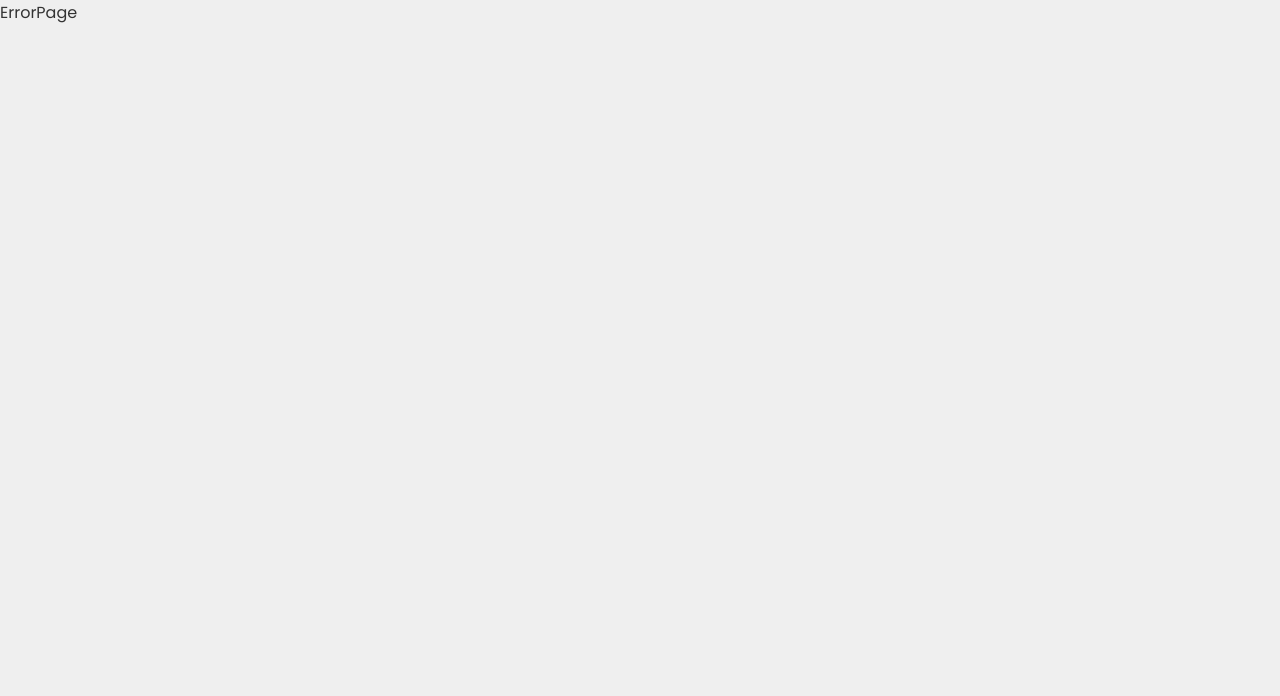
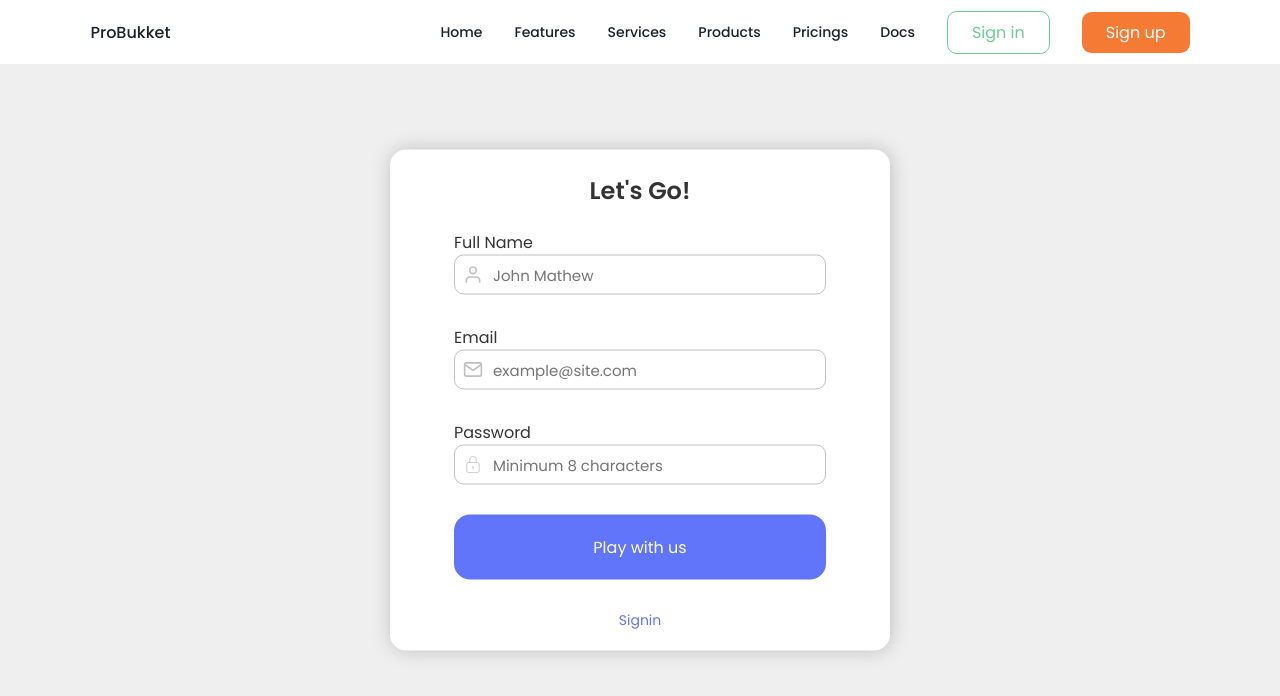
Before and after one commit to Manoranjan938/probukket-ui, a React (Create React App) app: page /signup in a window 1280 px wide. Before the commit this address had no page. Shown: the top 696 px of the page. Built offline with nearby package versions, Linux system fonts and the light colour scheme.

Commit message:
Added signup, forgot pass page and skeleton component and alert component

```diff
--- a/package.json
+++ b/package.json
@@ -10,11 +10,13 @@
     "@types/node": "^16.18.21",
     "@types/react": "^18.0.29",
     "@types/react-dom": "^18.0.11",
+    "prop-types": "^15.8.1",
     "react": "^18.2.0",
     "react-dom": "^18.2.0",
     "react-icons": "^4.8.0",
     "react-router-dom": "^6.9.0",
     "react-scripts": "5.0.1",
+    "uuid": "^9.0.0",
     "web-vitals": "^2.1.4"
   },
   "scripts": {
--- a/public/index.html
+++ b/public/index.html
@@ -9,7 +9,7 @@
       name="description"
       content="Web site created using create-react-app"
     />
-    <title>React App</title>
+    <title>Probukket</title>
   </head>
   <body>
     <noscript>You need to enable JavaScript to run this app.</noscript>
--- /dev/null
+++ b/src/pages/Forgot/index.tsx
@@ -0,0 +1,34 @@
+import { type ReactElement } from "react";
+import { FiMail } from "react-icons/fi";
+
+import Button from "../../components/Button";
+import { Link } from "react-router-dom";
+
+const Forgot = (): ReactElement => {
+  return (
+    <section className="form_section">
+      <div className="form_title">
+        <h2>You forgot password?</h2>
+      </div>
+      <form className="login_form">
+        <div className="input-group">
+          <label>Email</label>
+          <div className="input-section">
+            <div className="input-icon">
+              <FiMail />
+            </div>
+            <input type="text" name="" id="" placeholder="Enter you email" />
+          </div>
+        </div>
+        <div className="input-group">
+          <Button title="Send me the link" classes="btn blu-btn w-100" />
+        </div>
+        <Link to="/signin" className="link">
+          Sign in
+        </Link>
+      </form>
+    </section>
+  );
+};
+
+export default Forgot;
--- a/src/pages/Login/Login.tsx
+++ b/src/pages/Login/index.tsx
@@ -1,14 +1,15 @@
-import React, { type ReactElement } from "react";
+import { type ReactElement } from "react";
 import { FiMail } from "react-icons/fi";
 import { CiLock } from "react-icons/ci";
 
 import "./style.css";
 import Button from "../../components/Button";
+import { Link } from "react-router-dom";
 
 const Login = (): ReactElement => {
   return (
-    <section className="login_section">
-      <div className="login_title">
+    <section className="form_section">
+      <div className="form_title">
         <h2>Welcome back!</h2>
       </div>
       <form className="login_form">
@@ -33,6 +34,9 @@ const Login = (): ReactElement => {
         <div className="input-group">
           <Button title="Login" classes="btn blu-btn w-100" />
         </div>
+        <Link to="/forgot" className="link">
+          Forgot Password
+        </Link>
       </form>
     </section>
   );
--- a/src/pages/Login/style.css
+++ b/src/pages/Login/style.css
@@ -1,4 +1,4 @@
-.login_section {
+.form_section {
     width: 500px;
     height: auto;
     position: absolute;
@@ -11,7 +11,7 @@
     box-shadow: 1px 0px 20px rgba(0, 0, 0, 0.2);
 }
 
-.login_title {
+.form_title {
     height: 80px;
     display: flex;
     justify-content: center;
--- /dev/null
+++ b/src/pages/Signup/index.tsx
@@ -0,0 +1,58 @@
+import { type ReactElement } from "react";
+import { FiMail, FiUser } from "react-icons/fi";
+import { CiLock } from "react-icons/ci";
+
+import Button from "../../components/Button";
+import { Link } from "react-router-dom";
+
+const Signup = (): ReactElement => {
+  return (
+    <section className="form_section">
+      <div className="form_title">
+        <h2>Let&apos;s Go!</h2>
+      </div>
+      <form className="login_form">
+        <div className="input-group">
+          <label>Full Name</label>
+          <div className="input-section">
+            <div className="input-icon">
+              <FiUser />
+            </div>
+            <input type="text" name="" id="" placeholder="John Mathew" />
+          </div>
+        </div>
+        <div className="input-group">
+          <label>Email</label>
+          <div className="input-section">
+            <div className="input-icon">
+              <FiMail />
+            </div>
+            <input type="text" name="" id="" placeholder="example@site.com" />
+          </div>
+        </div>
+        <div className="input-group">
+          <label>Password</label>
+          <div className="input-section">
+            <div className="input-icon">
+              <CiLock />
+            </div>
+            <input
+              type="text"
+              name=""
+              id=""
+              placeholder="Minimum 8 characters"
+            />
+          </div>
+        </div>
+        <div className="input-group">
+          <Button title="Play with us" classes="btn blu-btn w-100" />
+        </div>
+        <Link to="/login" className="link">
+          Signin
+        </Link>
+      </form>
+    </section>
+  );
+};
+
+export default Signup;
--- a/src/routers/Routers.tsx
+++ b/src/routers/Routers.tsx
@@ -6,8 +6,10 @@ import {
   RouterProvider,
 } from "react-router-dom";
 import ErrorPage from "../pages/Error/ErrorPage";
-import Login from "../pages/Login/Login";
+import Forgot from "../pages/Forgot";
+import Login from "../pages/Login";
 import Main from "../pages/Main/Main";
+import Signup from "../pages/Signup";
 import Root from "./Root";
 
 const Routers = (): ReactElement => {
@@ -16,6 +18,8 @@ const Routers = (): ReactElement => {
       <Route path="/" element={<Root />} errorElement={<ErrorPage />}>
         <Route index element={<Main />} />
         <Route path="login" element={<Login />} />
+        <Route path="signup" element={<Signup />} />
+        <Route path="forgot" element={<Forgot />} />
       </Route>,
     ),
   );
--- a/src/styles/style.css
+++ b/src/styles/style.css
@@ -12,3 +12,12 @@
   color: var(--dark-color);
   text-align: center;
 }
+
+.link {
+  margin-bottom: 20px;
+  display: flex;
+  align-items: center;
+  justify-content: center;
+  color: var(--main-color);
+  font-size: 14px;
+}
```
Also changed, not shown: src/components/Alert/index.tsx (added, +41 -0 lines), src/components/Alert/style.css (added, +59 -0 lines), src/components/Skeleton/index.tsx (added, +19 -0 lines), src/components/Skeleton/style.css (added, +39 -0 lines), 2 other files (tests, documents, lock files or other folders).
